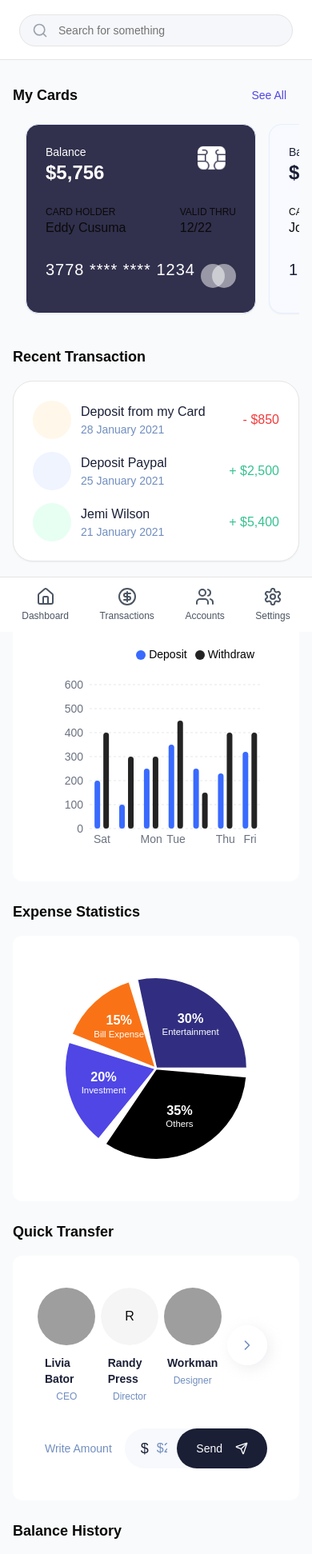
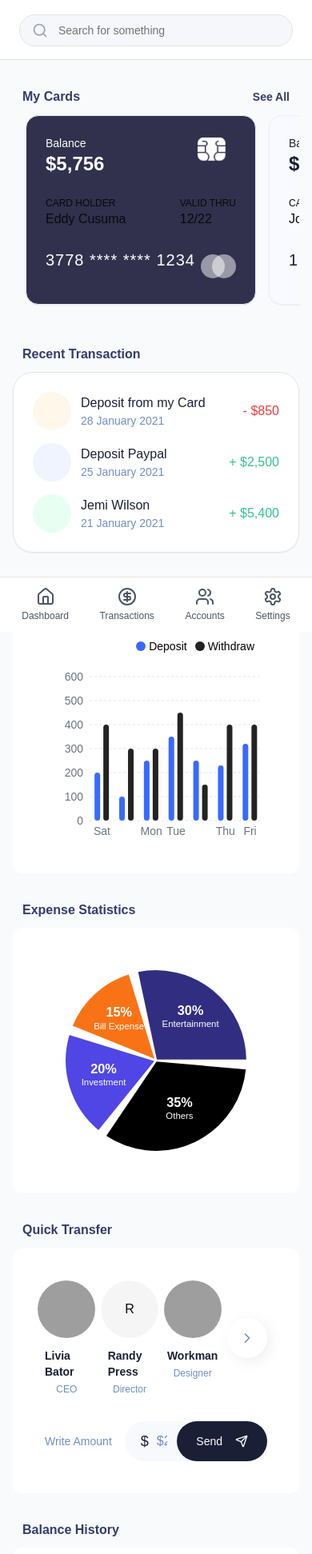
Before and after one commit to muditgoel2016/my-dashboard, a Next.js app: page /pages/dashboard in a window 390 px wide. Shown: the part 54-1997 px from the top of the page at 80% size. Built offline with nearby package versions, Linux system fonts and the light colour scheme; grey boxes are pictures that could not be loaded.

Commit message:
add mobile dashboard changes

```diff
--- a/app/pages/dashboard/mobile/Dashboard.tsx
+++ b/app/pages/dashboard/mobile/Dashboard.tsx
@@ -2,7 +2,7 @@ import { useState, useEffect } from 'react';
 import dynamic from 'next/dynamic';
 import TopBar from '@/app/components/shared/mobile/top-bar';
 import MobileNav from '@/app/components/shared/mobile/nav';
-import { Button } from "@/app/components/shared/common/button";
+import Link from 'next/link';
 import CreditCard from '@/app/components/dashboard/CreditCard';
 import EMVChip from '@/app/components/dashboard/EMVChip';
 import MasterCardLogo from '@/app/components/dashboard/MasterCardLogo';
@@ -59,16 +59,26 @@ export default function MobileDashboard() {
       <main className="px-4 py-6 pb-24 space-y-6">
         {/* My Cards Section */}
         <div>
-          <div className="flex justify-between items-center mb-4">
-            <h2 className="text-lg font-semibold">My Cards</h2>
-            <Button variant="link" className="text-indigo-600">See All</Button>
+          <div className="p-3 flex justify-between items-center bg-inherit">
+            <h2 className="text-[16px] font-semibold leading-[20.57px] text-[#343C6A]">
+              My Cards
+            </h2>
+            <Link
+              href="/pages/creditCards"
+              className="text-[14px] font-semibold leading-[20.57px] text-[#343C6A]
+                       hover:scale-105 active:scale-100
+                       hover:underline transition-all duration-200
+                       cursor-pointer text-right underline-offset-2"
+            >
+              See All
+            </Link>
           </div>
           <div className="relative overflow-x-auto pb-4">
             <div className="flex gap-4 snap-x snap-mandatory">
               {cardsData.map((card, index) => (
                 <div key={index} className="snap-center shrink-0 first:pl-4 last:pr-4">
                   <div className="w-72">
-                  <CreditCard
+                    <CreditCard
                       key={index}
                       balance={card.balance}
                       holder={card.holder}
@@ -89,13 +99,21 @@ export default function MobileDashboard() {
 
         {/* Recent Transaction */}
         <div>
-          <h2 className="text-lg font-semibold mb-4">Recent Transaction</h2>
+          <div className="p-3 flex justify-between items-center bg-inherit">
+            <h2 className="text-[16px] font-semibold leading-[20.57px] text-[#343C6A]">
+              Recent Transaction
+            </h2>
+          </div>
           <RecentTransactions transactions={transactionsData} />
         </div>
 
         {/* Weekly Activity */}
         <div>
-          <h2 className="text-lg font-semibold mb-4">Weekly Activity</h2>
+          <div className="p-3 flex justify-between items-center bg-inherit">
+            <h2 className="text-[16px] font-semibold leading-[20.57px] text-[#343C6A]">
+              Weekly Activity
+            </h2>
+          </div>
           <div className="bg-white p-4 rounded-xl">
             <WeeklyActivity data={weeklyData} />
           </div>
@@ -103,7 +121,11 @@ export default function MobileDashboard() {
 
         {/* Expense Statistics */}
         <div>
-          <h2 className="text-lg font-semibold mb-4">Expense Statistics</h2>
+          <div className="p-3 flex justify-between items-center bg-inherit">
+            <h2 className="text-[16px] font-semibold leading-[20.57px] text-[#343C6A]">
+              Expense Statistics
+            </h2>
+          </div>
           <div className="bg-white p-4 rounded-xl">
             <div className="flex flex-col items-center">
               <ExpenseStatistics data={expenseData} />
@@ -113,7 +135,11 @@ export default function MobileDashboard() {
 
         {/* Quick Transfer */}
         <div>
-          <h2 className="text-lg font-semibold mb-4">Quick Transfer</h2>
+          <div className="p-3 flex justify-between items-center bg-inherit">
+            <h2 className="text-[16px] font-semibold leading-[20.57px] text-[#343C6A]">
+              Quick Transfer
+            </h2>
+          </div>
           <div className="bg-white p-4 rounded-xl">
             <QuickTransfer
               users={quickTransferData}
@@ -124,7 +150,11 @@ export default function MobileDashboard() {
 
         {/* Balance History */}
         <div>
-          <h2 className="text-lg font-semibold mb-4">Balance History</h2>
+          <div className="p-3 flex justify-between items-center bg-inherit">
+            <h2 className="text-[16px] font-semibold leading-[20.57px] text-[#343C6A]">
+              Balance History
+            </h2>
+          </div>
           <div className="bg-white p-4 rounded-xl">
             <div className="overflow-x-auto">
               <div className="min-w-[340px]">
```
